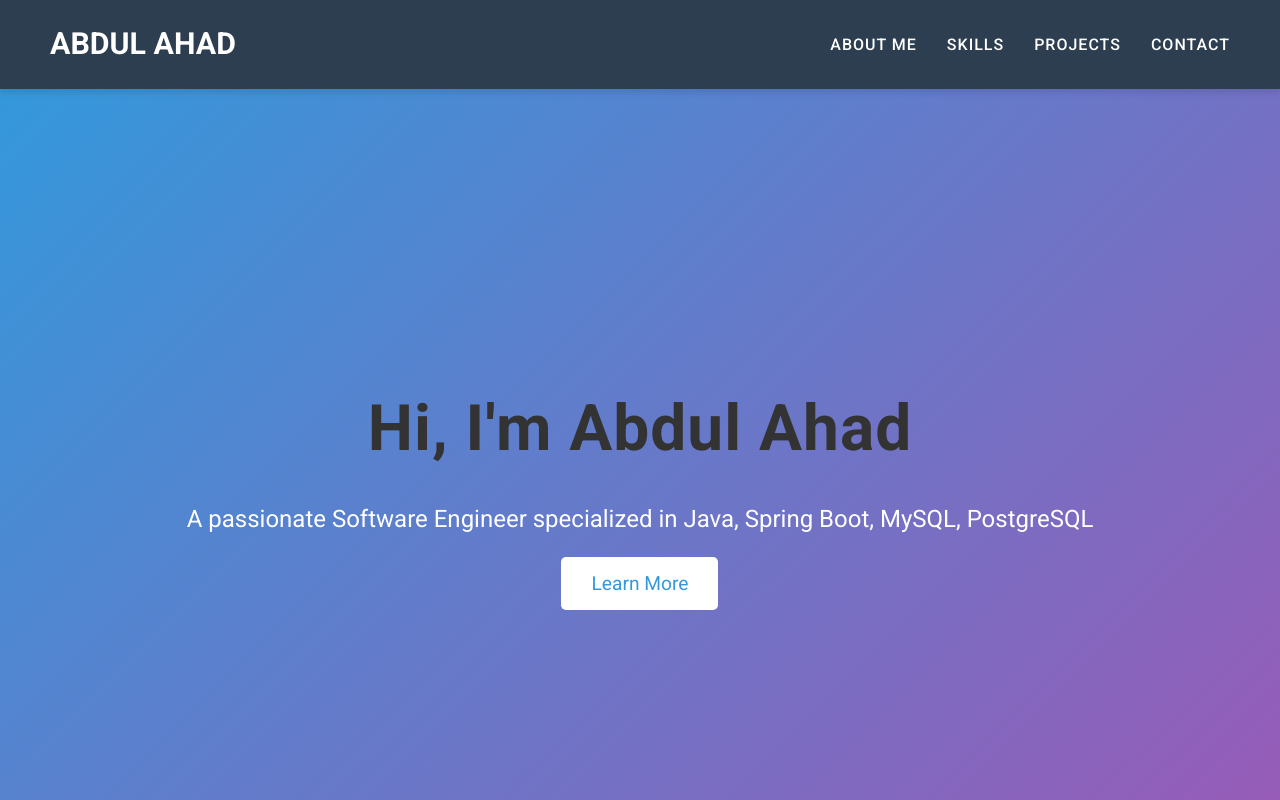
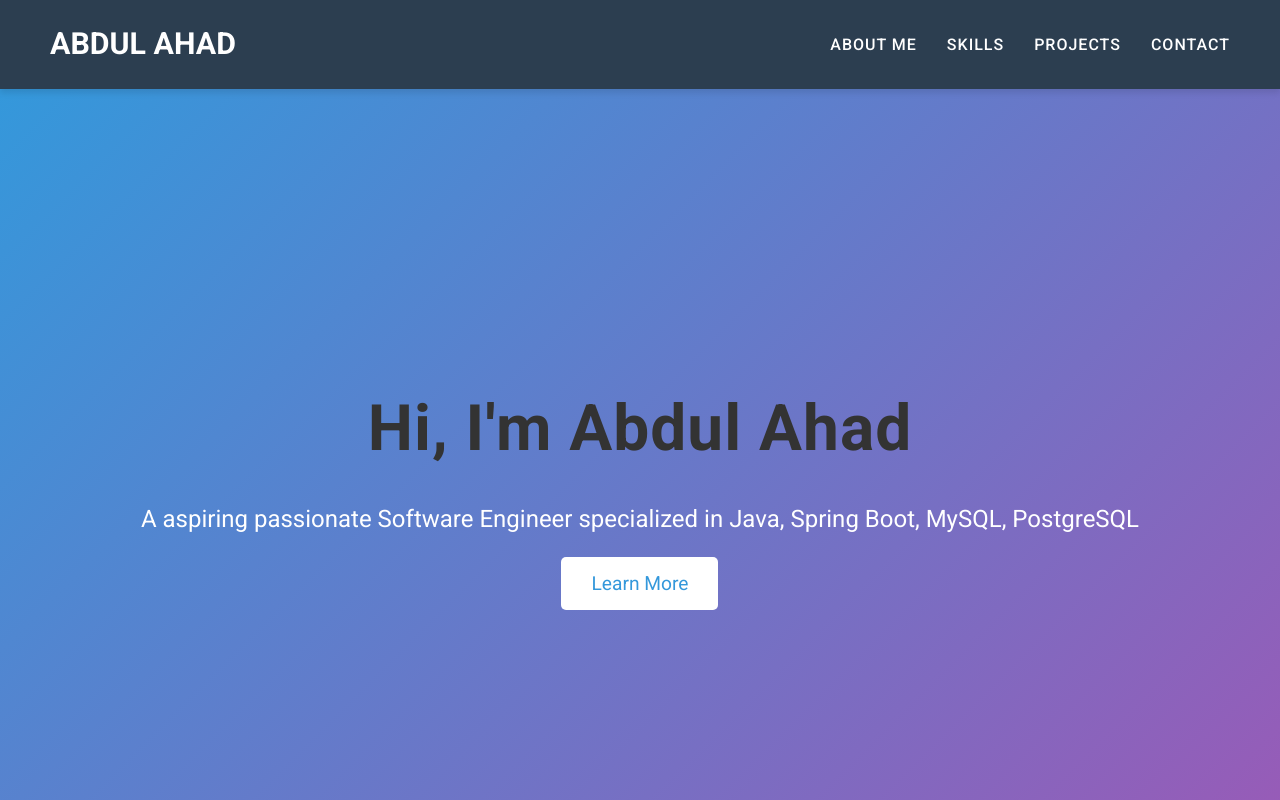
Before and after one commit to AhadScars/portfolio, a plain HTML site: page index.html in a window 1280 px wide. Shown: the top 800 px of the page. Drawn offline with Linux system fonts and the light colour scheme.

Commit message:
Update index.html

```diff
--- a/index.html
+++ b/index.html
@@ -27,7 +27,7 @@
     <section id="home" class="hero">
         <div class="hero-content">
             <h1>Hi, I'm Abdul Ahad</h1>
-            <p>A passionate Software Engineer specialized in Java, Spring Boot, MySQL, PostgreSQL</p>
+            <p>A aspiring passionate Software Engineer specialized in Java, Spring Boot, MySQL, PostgreSQL</p>
             <a href="#about" class="cta">Learn More</a>
         </div>
     </section>
```
